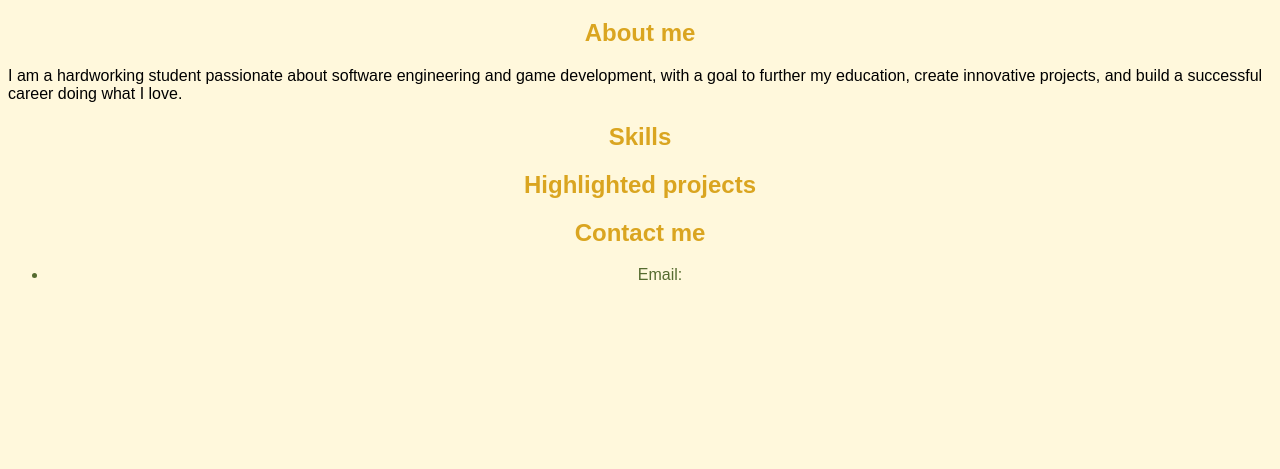
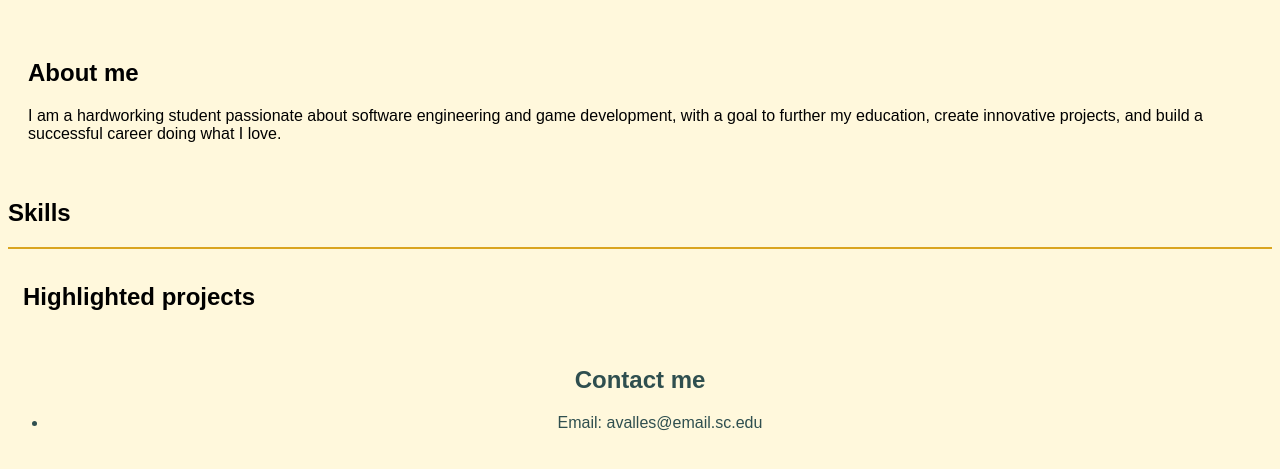
Before and after one commit to avalles0613/avalles0613.github.io, a plain HTML site: page index.html in a window 1280 px wide. Shown: the part 61-530 px from the top of the page. Drawn offline with Linux system fonts and the light colour scheme.

Commit message:
css changes

```diff
--- a/index.html
+++ b/index.html
@@ -21,7 +21,7 @@
         <div class="contact">
             <h2>Contact me</h2>
         <ul>
-            <li>Email: </li>
+            <li>Email: avalles@email.sc.edu</li>
         </ul>
         </div>
     </body>
--- a/styles.css
+++ b/styles.css
@@ -7,11 +7,22 @@ color: darkslategrey;
 text-align: center;
 font: bolder;
 }
-h2 {
-color: goldenrod;
-text-align: center;
+.about {
+  background-color: cornsilk;
+  padding: 20px;
 }
-li {
-color: darkolivegreen;
-text-align: center;
+
+.skills {
+  background-color: cornsilk;
+  font-size: 16px;
 }
+
+.projects {
+  border-top: 2px solid goldenrod;
+  padding: 15px;
+}
+
+.contact {
+  text-align: center;
+  color: darkslategrey;
+}
```
